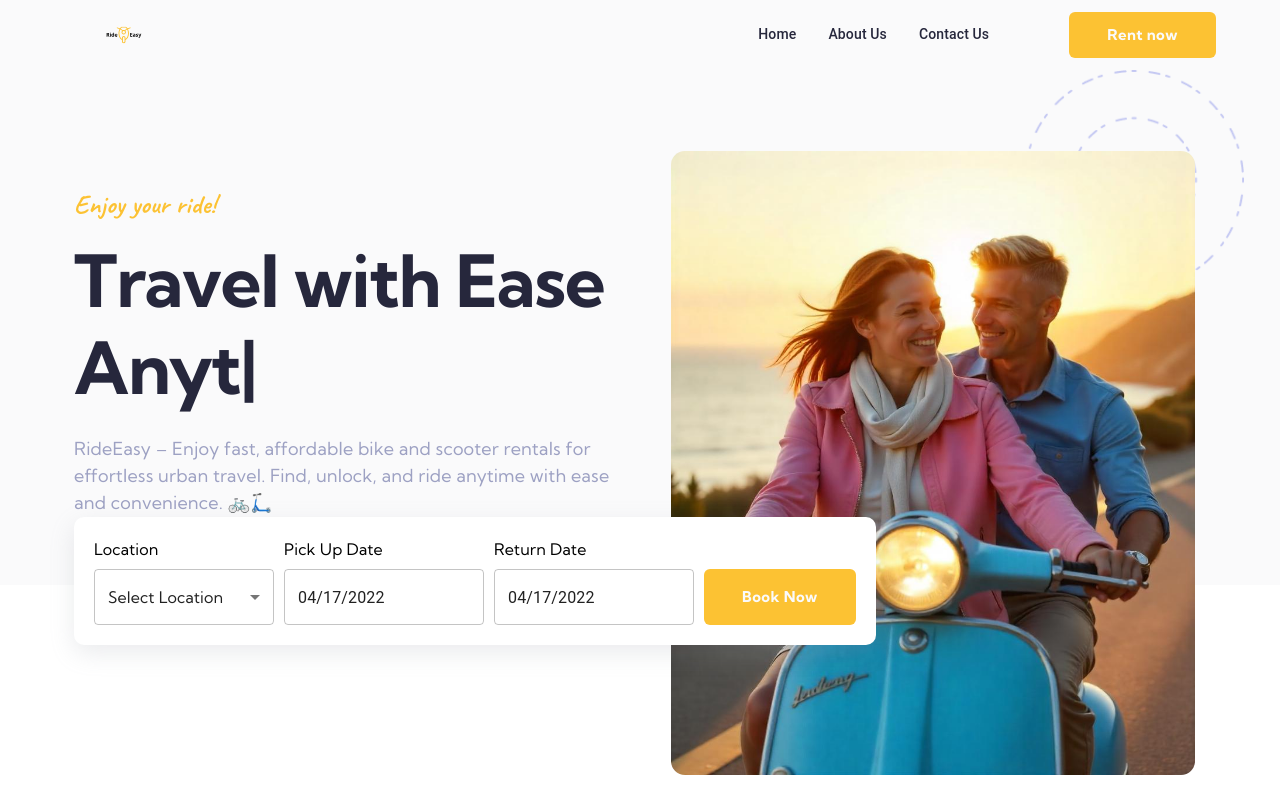
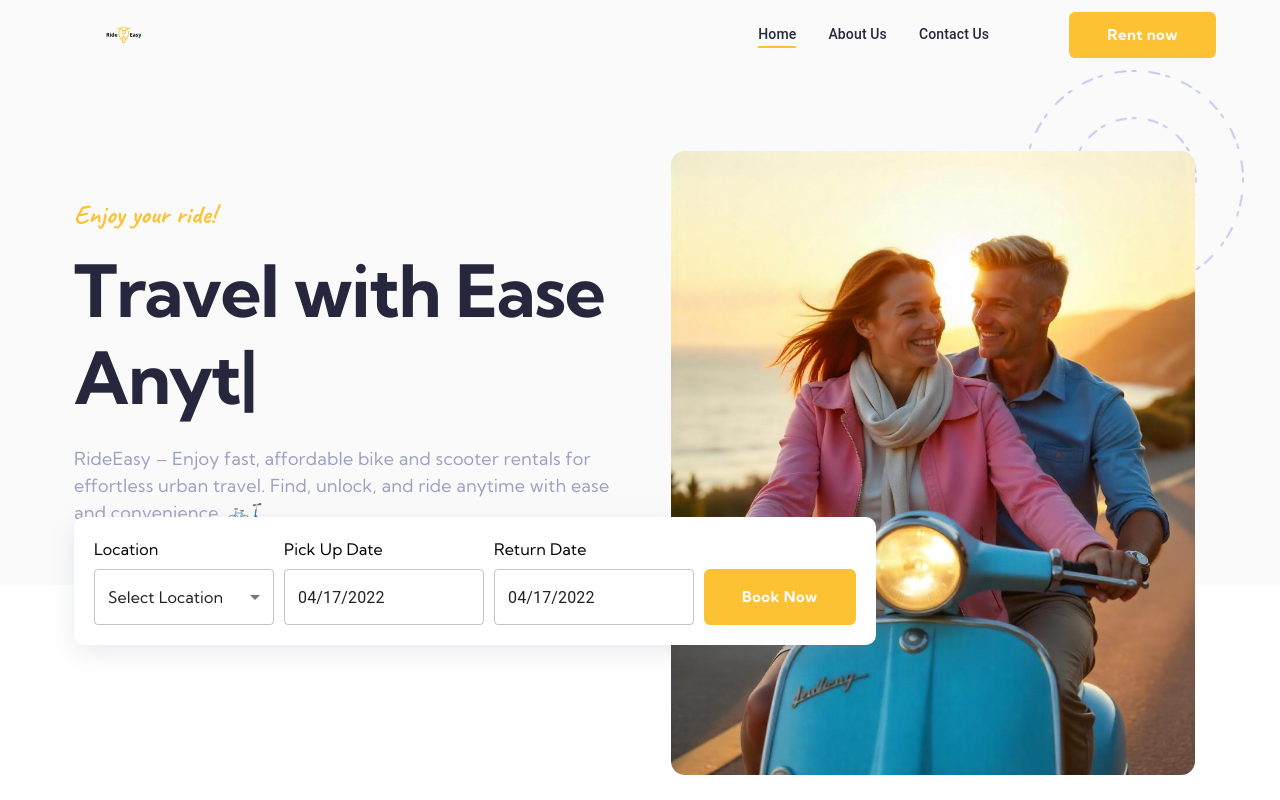
Before and after one commit to Pavitar01/ride-easy, a Next.js app: page /home in a window 1280 px wide. Shown: the top 800 px of the page. Built offline with nearby package versions, Linux system fonts and the light colour scheme.

Commit message:
Feature: Add responsive drawer

```diff
--- a/src/modules/home/sections/hero-section/styles.scss
+++ b/src/modules/home/sections/hero-section/styles.scss
@@ -22,7 +22,7 @@
         flex-direction: column;
         gap: 14px;
         padding: 10px;
-        padding-top: 10%;
+        margin-top: 10%;
         box-sizing: border-box;
         position: relative;
         .hero-section-title {
--- a/src/shared/ui/appbar/index.tsx
+++ b/src/shared/ui/appbar/index.tsx
@@ -3,10 +3,9 @@
 import { useState } from 'react'
 import { usePathname, useRouter } from 'next/navigation'
 import MenuIcon from '@mui/icons-material/Menu'
-import { Typography } from '@mui/material'
+import MenuOpenIcon from '@mui/icons-material/MenuOpen'
 import AppBar from '@mui/material/AppBar'
 import Box from '@mui/material/Box'
-import Button from '@mui/material/Button'
 import Container from '@mui/material/Container'
 import IconButton from '@mui/material/IconButton'
 import Toolbar from '@mui/material/Toolbar'
@@ -19,18 +18,15 @@ import './styles.scss'
 
 export const Header = () => {
   const { push } = useRouter()
+  const [isOpen, setIsOpen] = useState(false)
   const pathname = usePathname()
-  const [isOpen, setIsOpen] = useState(false)
 
-  const closeDrawer = () => {
+  const toggleDrawer = () => {
+    setIsOpen((prev) => !prev)
+  }
+  const handleChooseItem = (page: ActionLink) => {
+    push(page.path)
     setIsOpen(false)
-  }
-
-  const openDrawer = () => {
-    setIsOpen(true)
-  }
-  const handleCloseNavMenu = (page: ActionLink) => {
-    push(page.path)
   }
 
   return (
@@ -52,26 +48,37 @@ export const Header = () => {
               size="large"
               aria-controls="menu-appbar"
               aria-haspopup="true"
-              onClick={openDrawer}
+              onClick={toggleDrawer}
             >
+              {!isOpen ? (
                 <MenuIcon />
+              ) : (
+                <MenuOpenIcon
+                  sx={{
+                    color: 'var(--global-color-secondary)',
+                  }}
+                />
+              )}
             </IconButton>
-            <TemporaryDrawer isOpen={isOpen} onClose={closeDrawer} />
           </Box>
 
           <Box display="flex" gap={10}>
             <Box
               sx={{ flexGrow: 1, display: { xs: 'none', md: 'flex' }, gap: 4 }}
             >
-              {actionLinks.map((page) => (
+              {actionLinks.map((page) => {
+                const isSelected = pathname === page.path
+                return (
                   <UnderlineAnimation
-                  onClick={() => handleCloseNavMenu(page)}
+                    isSelected={isSelected}
+                    onClick={() => handleChooseItem(page)}
                     id="action-link"
                     text={page.name}
                     key={page.name}
                     origin="center"
                   />
-              ))}
+                )
+              })}
             </Box>
             <BaseButton sx={{ display: { xs: 'none', md: 'flex' } }}>
               Rent now
@@ -79,6 +86,7 @@ export const Header = () => {
           </Box>
         </Toolbar>
       </Container>
+      <TemporaryDrawer isOpen={isOpen} onClose={handleChooseItem} />
     </AppBar>
   )
 }
--- a/src/shared/ui/appbar/styles.scss
+++ b/src/shared/ui/appbar/styles.scss
@@ -16,21 +16,21 @@
   line-height: 28.9px !important;
   font-weight: 600 !important;
   text-decoration: none;
-  color:var(--global-color-secondary) !important;
+  color: var(--global-color-secondary) !important;
   margin-left: 5px;
   align-items: center;
 }
 
-.logo-wrapper{
+.logo-wrapper {
   display: flex;
   flex: 1;
 }
-#action-link{
+#action-link {
   margin-top: 12px;
   font-size: 14px !important;
-  font-weight: 500 !important;
+  font-weight: 500;
   height: 24px;
   text-decoration: none;
   text-transform: capitalize !important;
-  color:var(--global-color-secondary) !important;
+  color: var(--global-color-secondary);
 }
--- a/src/shared/ui/drawer/index.tsx
+++ b/src/shared/ui/drawer/index.tsx
@@ -1,43 +1,35 @@
-import Box from '@mui/material/Box';
-import Drawer from '@mui/material/Drawer';
-import List from '@mui/material/List';
-import Divider from '@mui/material/Divider';
-import ListItem from '@mui/material/ListItem';
-import ListItemButton from '@mui/material/ListItemButton';
-import ListItemIcon from '@mui/material/ListItemIcon';
-import ListItemText from '@mui/material/ListItemText';
-import InboxIcon from '@mui/icons-material/MoveToInbox';
-import MailIcon from '@mui/icons-material/Mail';
-import actionLinks from '../appbar/action-links';
-import { useRouter } from 'next/navigation';
+'use client'
 
+import { usePathname } from 'next/navigation'
+import { Box, Typography, useMediaQuery } from '@mui/material'
+import actionLinks, { ActionLink } from '../appbar/action-links'
+import './styles.scss'
 
 interface DrawerProps {
-    isOpen: boolean;
-    onClose: () => void
+  isOpen: boolean
+  onClose: (path: ActionLink) => void
 }
-export default function TemporaryDrawer({ isOpen, onClose }: DrawerProps) {
-    const { push } = useRouter()
-    const DrawerList = (
-        <Box sx={{ width: 250,height:"100%", bgcolor: "var(--global-color-text)", color: "var(--global-color-primary)" }} role="presentation" onClick={onClose}>
-            <List>
-                {actionLinks.map((action, index) => (
-                    <ListItem key={index} disablePadding>
-                        <ListItemButton color='inherit'>
-                            <ListItemIcon color='inherit'>
-                                {index % 2 === 0 ? <InboxIcon color='inherit'/> : <MailIcon color='inherit'/>}
-                            </ListItemIcon>
-                            <ListItemText primary={action.name} onClick={() => push(action.path)} />
-                        </ListItemButton>
-                    </ListItem>
-                ))}
-            </List>
-        </Box>
-    );
+const Drawer = ({ isOpen, onClose }: DrawerProps) => {
+  const pathname = usePathname()
+  const isMobile = useMediaQuery('(max-width: 893px)')
+  return isMobile && isOpen ? (
+    <Box className="temp-drawer">
+      {actionLinks.map((action) => {
+        const isSelected = action.path === pathname
+        return (
+          <Box
+            key={action.path}
+            className={`temp-drawer__item ${isSelected ? 'active' : ''}`}
+            onClick={() => onClose(action)}
+          >
+            <Typography component="p" id="action-link">
+              {action.name}
+            </Typography>
+          </Box>
+        )
+      })}
+    </Box>
+  ) : null
+}
 
-    return (
-        <Drawer open={isOpen} onClose={onClose} anchor='right'>
-            {DrawerList}
-        </Drawer>
-    );
-}
+export default Drawer
--- /dev/null
+++ b/src/shared/ui/drawer/styles.scss
@@ -0,0 +1,35 @@
+.temp-drawer {
+  width: 100%;
+  display: flex;
+  flex-direction: column;
+  gap: 20px;
+  height: auto;
+  padding-top: 20px;
+  padding-bottom: 20px;
+  position: absolute;
+  z-index: 10;
+  box-shadow: 0px 4px 4px rgba(0, 0, 0, 0.15);
+  top: 8%;
+  background-color: var(--global-color-primary);
+  font-size: var(--global-medium-font-size);
+  color: var(--global-color-secondary) !important;
+  .temp-drawer__item {
+    width: 100%;
+    display: flex;
+    justify-content: center;
+    align-items: center;
+    gap: 10px;
+    cursor: pointer;
+    padding-bottom: 10px;
+    &:hover {
+      background-color: var(--global-color-accent-alt) !important;
+    }
+  }
+  .active {
+    p {
+      color: var(--global-color-accent) !important;
+      font-weight: 600 !important;
+    }
+    background-color: var(--global-color-accent-alt) !important;
+  }
+}
--- a/src/shared/ui/underline-animation/index.tsx
+++ b/src/shared/ui/underline-animation/index.tsx
@@ -4,15 +4,21 @@ import './styles.scss'
 interface UnderlineAnimationProps extends TypographyProps {
   text: string
   origin?: 'right' | 'center' | 'left'
+  isSelected?: boolean
 }
 
 const UnderlineAnimation = ({
+  isSelected,
   text,
   origin,
   ...props
 }: UnderlineAnimationProps) => {
   return (
-    <Typography component="p" className={`hover-underline-animation ${origin}`} {...props}>
+    <Typography
+      component="p"
+      className={`hover-underline-animation ${origin} ${isSelected ? 'selected' : ''}`}
+      {...props}
+    >
       {text}
     </Typography>
   )
--- a/src/shared/ui/underline-animation/styles.scss
+++ b/src/shared/ui/underline-animation/styles.scss
@@ -8,16 +8,21 @@
   content: '';
   position: absolute;
   width: 100%;
-  transform: scaleX(0);
   height: 2px;
   bottom: 0;
   left: 0;
   background-color: var(--global-color-accent);
   transition: transform 0.25s ease-out;
+  transform: scaleX(0);
 }
 
 .hover-underline-animation:hover::after {
   transform: scaleX(1);
+}
+
+.hover-underline-animation.selected::after {
+  transform: scaleX(1);
+  transition: none;
 }
 
 .hover-underline-animation.left::after {
@@ -25,6 +30,10 @@
 }
 
 .hover-underline-animation.left:hover::after {
+  transform-origin: bottom left;
+}
+
+.hover-underline-animation.left.selected::after {
   transform-origin: bottom left;
 }
 
@@ -36,6 +45,10 @@
   transform-origin: bottom center;
 }
 
+.hover-underline-animation.center.selected::after {
+  transform-origin: bottom center;
+}
+
 .hover-underline-animation.right::after {
   transform-origin: bottom left;
 }
@@ -43,3 +56,7 @@
 .hover-underline-animation.right:hover::after {
   transform-origin: bottom right;
 }
+
+.hover-underline-animation.right.selected::after {
+  transform-origin: bottom right;
+}
```
Lines whose indentation alone changed are shown as unchanged.
